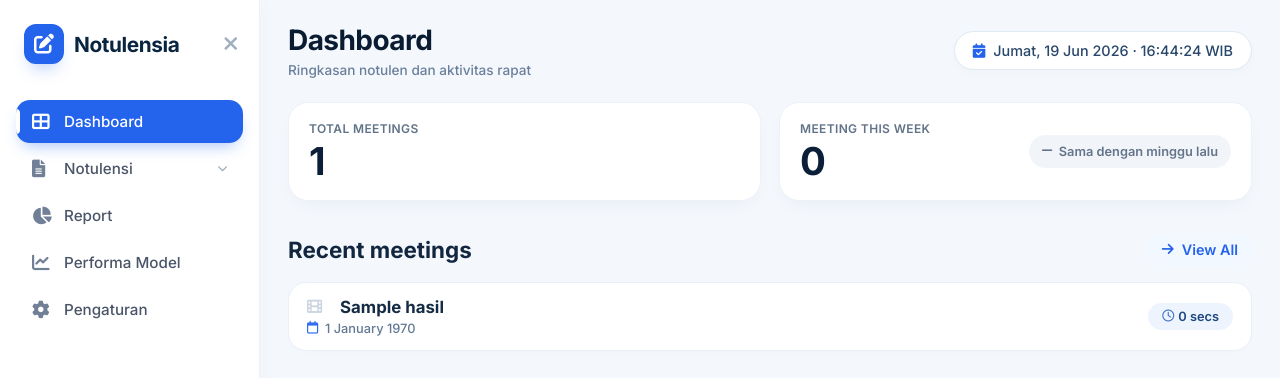
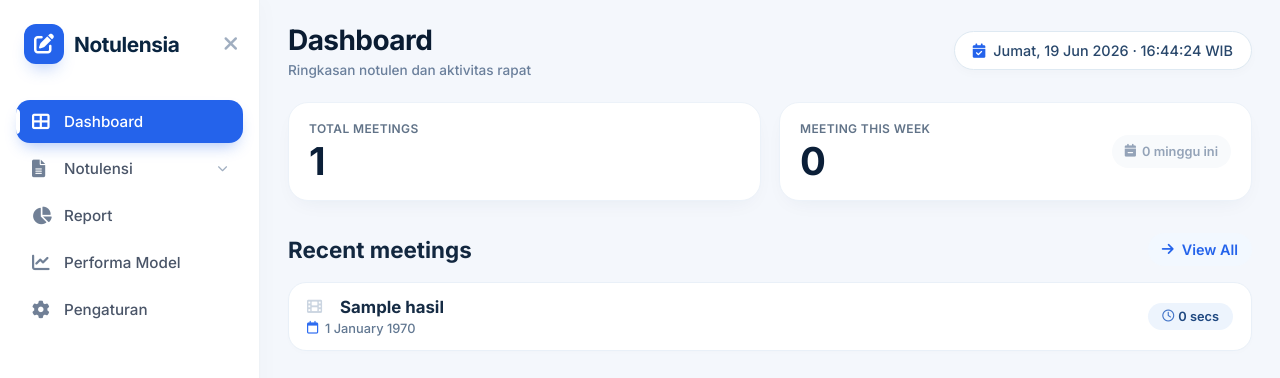
Before and after one commit to syifaurrahman/Notulensi-Rapat-Skripsi, a PHP site: page /notulensi_rapat/dashboard.php in a window 1280 px wide. Shown: the top 378 px of the page. Run offline with PHP 8.4, Linux system fonts and the light colour scheme; a user stored in the database is signed in; tables that the repository leaves empty or names only in its code hold one stand-in row (values such as "Sample post").

Commit message:
Update dashboard meeting counts to reset monthly and show dynamic text (+X minggu ini / minggu lalu)

```diff
--- a/dashboard.php
+++ b/dashboard.php
@@ -28,16 +28,17 @@ if ($conn) {
         $total_meetings = $row['jml'];
     }
 
-    // Meetings This Week
-    $res = mysqli_query($conn, "SELECT COUNT(*) as jml FROM notulensi_hasil WHERE YEARWEEK(waktu_rapat, 1) = YEARWEEK(CURDATE(), 1)");
+    // Meetings This Week (hanya bulan ini)
+    $res = mysqli_query($conn, "SELECT COUNT(*) as jml FROM notulensi_hasil WHERE MONTH(waktu_rapat) = MONTH(CURDATE()) AND YEAR(waktu_rapat) = YEAR(CURDATE()) AND YEARWEEK(waktu_rapat, 1) = YEARWEEK(CURDATE(), 1)");
     if ($res && $row = mysqli_fetch_assoc($res)) {
         $meetings_this_week = $row['jml'];
     }
 
-    // Meetings Last Week
-    $res = mysqli_query($conn, "SELECT COUNT(*) as jml FROM notulensi_hasil WHERE YEARWEEK(waktu_rapat, 1) = YEARWEEK(CURDATE() - INTERVAL 1 WEEK, 1)");
+    // Meetings Previous Weeks (hanya bulan ini)
+    $meetings_prev_weeks = 0;
+    $res = mysqli_query($conn, "SELECT COUNT(*) as jml FROM notulensi_hasil WHERE MONTH(waktu_rapat) = MONTH(CURDATE()) AND YEAR(waktu_rapat) = YEAR(CURDATE()) AND YEARWEEK(waktu_rapat, 1) < YEARWEEK(CURDATE(), 1)");
     if ($res && $row = mysqli_fetch_assoc($res)) {
-        $meetings_last_week = $row['jml'];
+        $meetings_prev_weeks = $row['jml'];
     }
 
     // Recent meetings (limit 5)
@@ -49,24 +50,27 @@ if ($conn) {
     }
 }
 
-// Menghitung perbedaan
-$diff = $meetings_this_week - $meetings_last_week;
+// Menghitung perbedaan/badge
+$display_number = 0;
 $diff_text = "";
 $diff_icon = "";
 $diff_style = "";
 
-if ($diff > 0) {
-    $diff_text = "+$diff dari minggu lalu";
-    $diff_icon = "fa-arrow-up";
+if ($meetings_this_week > 0) {
+    $display_number = $meetings_this_week;
+    $diff_text = "+$meetings_this_week minggu ini";
+    $diff_icon = "fa-calendar-week";
     $diff_style = "color: #059669; background: #ecfdf5;";
-} elseif ($diff < 0) {
-    $diff_text = "$diff dari minggu lalu";
-    $diff_icon = "fa-arrow-down";
-    $diff_style = "color: #dc2626; background: #fef2f2;";
+} elseif ($meetings_prev_weeks > 0) {
+    $display_number = $meetings_prev_weeks;
+    $diff_text = "+$meetings_prev_weeks minggu lalu";
+    $diff_icon = "fa-history";
+    $diff_style = "color: #64748b; background: #f1f5f9;";
 } else {
-    $diff_text = "Sama dengan minggu lalu";
-    $diff_icon = "fa-minus";
-    $diff_style = "color: #64748b; background: #f1f5f9; border-color: transparent;";
+    $display_number = 0;
+    $diff_text = "0 minggu ini";
+    $diff_icon = "fa-calendar-minus";
+    $diff_style = "color: #94a3b8; background: #f8fafc; border-color: transparent;";
 }
 ?>
 
@@ -117,7 +121,7 @@ if ($diff > 0) {
             <div class="kpi-card">
                 <div class="kpi-left">
                     <span class="kpi-label">Meeting This Week</span>
-                    <span class="kpi-number"><?= $meetings_this_week ?></span>
+                    <span class="kpi-number"><?= $display_number ?></span>
                 </div>
                 <div class="kpi-badge" style="<?= $diff_style ?>">
                     <i class="fas <?= $diff_icon ?>"></i> <?= $diff_text ?>
```
